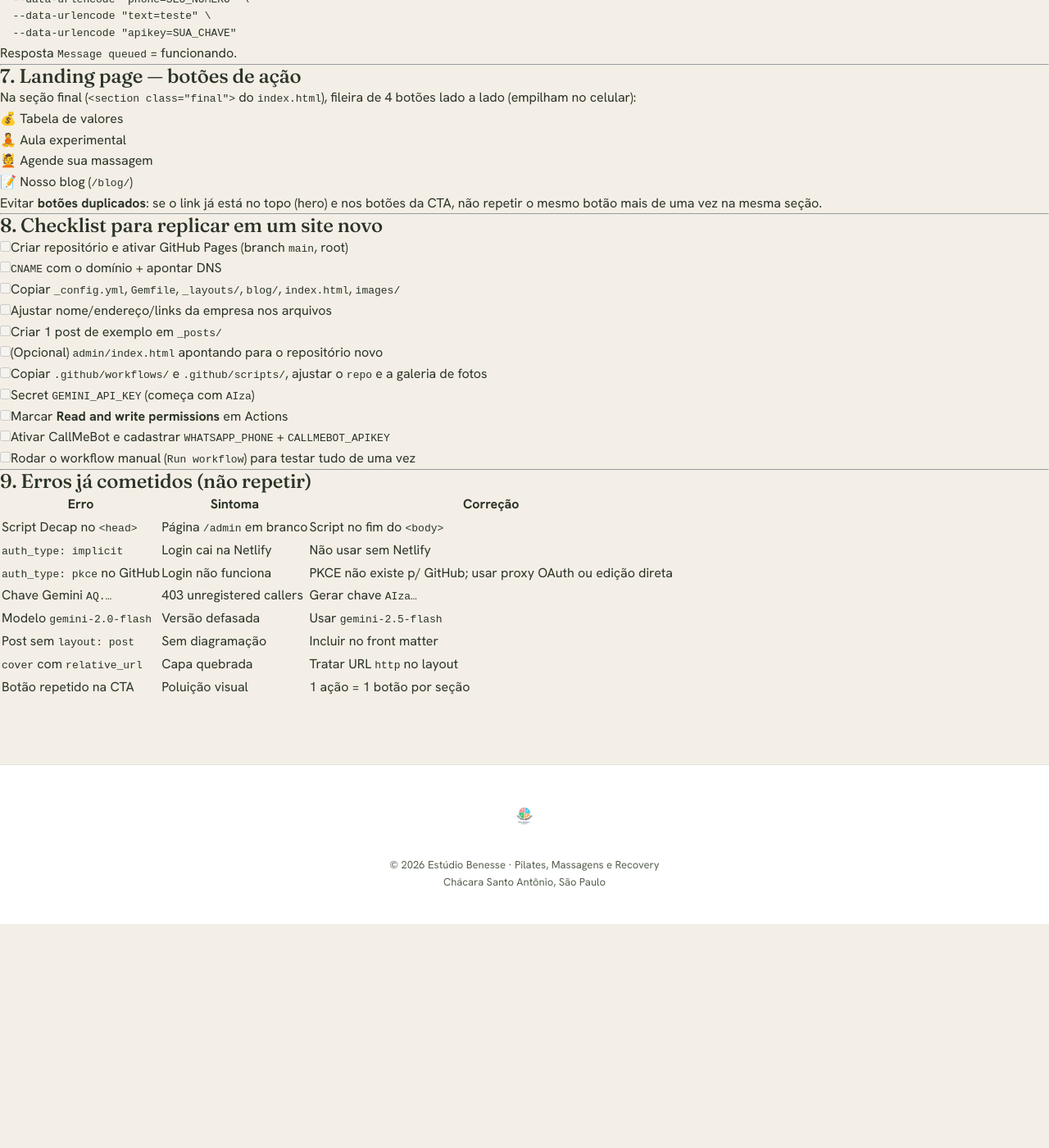
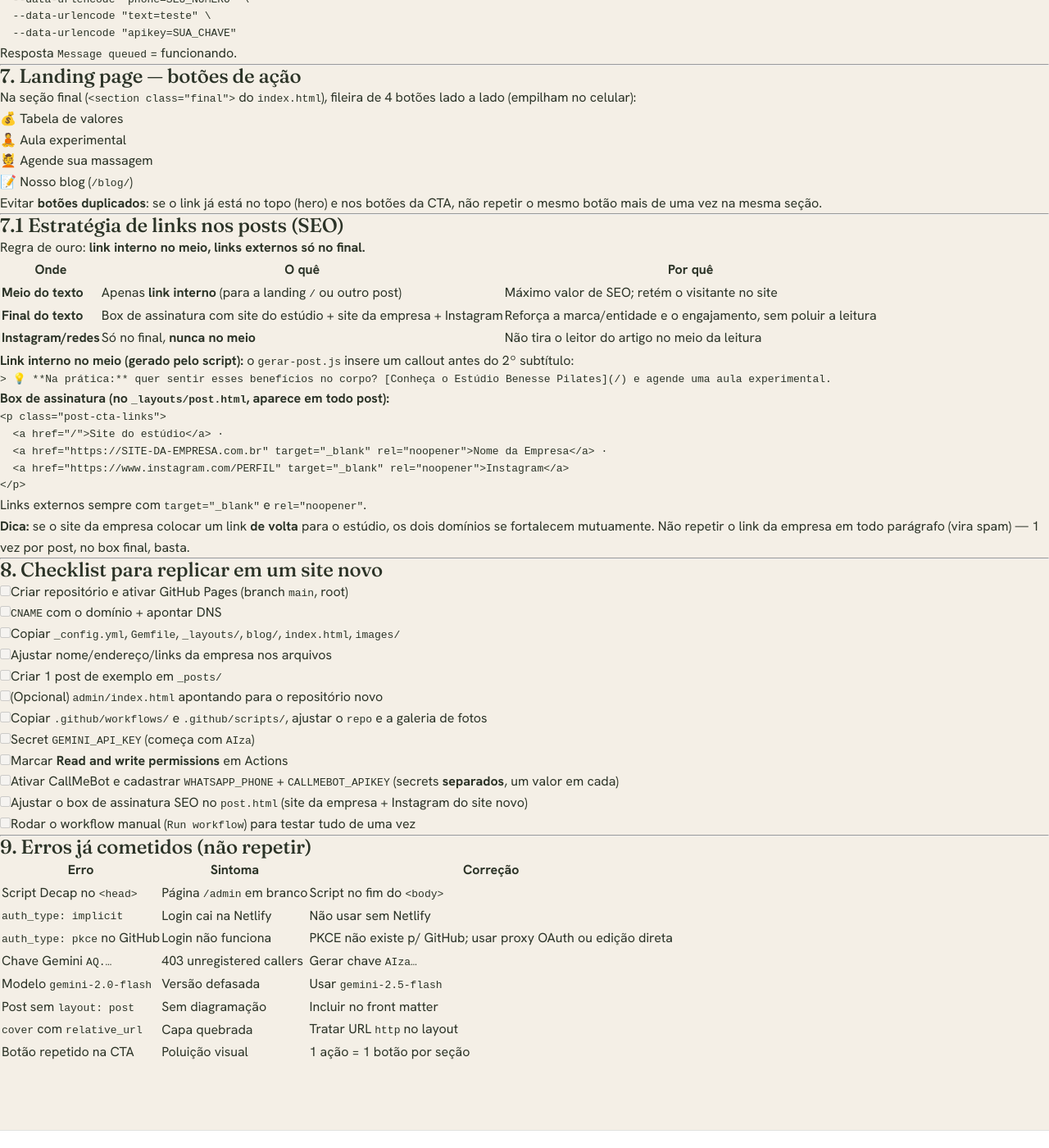
Before and after one commit to drptze-teste/sanopilates, a Jekyll site: the page built from GUIA-REPLICAR-BLOG.md, in a window 1280 px wide and 1400 px high, scrolled down 2512 px. Shown: the whole window at 82% size. Built offline with Jekyll 4.4.1, drawn with Linux system fonts in a browser that asks for light colours; our own code applies the rules of GitHub Pages for plain Markdown files; before the commit the page ends 3639 px from its top, so only the background shows below that.

Commit message:
docs: adiciona estrategia de links/SEO ao guia de replicacao

````diff
--- a/GUIA-REPLICAR-BLOG.md
+++ b/GUIA-REPLICAR-BLOG.md
@@ -182,6 +182,35 @@ Na seção final (`<section class="final">` do `index.html`), fileira de 4 botõ
 
 ---
 
+## 7.1 Estratégia de links nos posts (SEO)
+
+Regra de ouro: **link interno no meio, links externos só no final.**
+
+| Onde | O quê | Por quê |
+|------|-------|---------|
+| **Meio do texto** | Apenas **link interno** (para a landing `/` ou outro post) | Máximo valor de SEO; retém o visitante no site |
+| **Final do texto** | Box de assinatura com site do estúdio + site da empresa + Instagram | Reforça a marca/entidade e o engajamento, sem poluir a leitura |
+| **Instagram/redes** | Só no final, **nunca no meio** | Não tira o leitor do artigo no meio da leitura |
+
+**Link interno no meio (gerado pelo script):** o `gerar-post.js` insere um callout antes do 2º subtítulo:
+```markdown
+> 💡 **Na prática:** quer sentir esses benefícios no corpo? [Conheça o Estúdio Benesse Pilates](/) e agende uma aula experimental.
+```
+
+**Box de assinatura (no `_layouts/post.html`, aparece em todo post):**
+```html
+<p class="post-cta-links">
+  <a href="{{ site.baseurl }}/">Site do estúdio</a> ·
+  <a href="https://SITE-DA-EMPRESA.com.br" target="_blank" rel="noopener">Nome da Empresa</a> ·
+  <a href="https://www.instagram.com/PERFIL" target="_blank" rel="noopener">Instagram</a>
+</p>
+```
+> Links externos sempre com `target="_blank"` e `rel="noopener"`.
+
+**Dica:** se o site da empresa colocar um link **de volta** para o estúdio, os dois domínios se fortalecem mutuamente. Não repetir o link da empresa em todo parágrafo (vira spam) — 1 vez por post, no box final, basta.
+
+---
+
 ## 8. Checklist para replicar em um site novo
 
 - [ ] Criar repositório e ativar GitHub Pages (branch `main`, root)
@@ -193,7 +222,8 @@ Na seção final (`<section class="final">` do `index.html`), fileira de 4 botõ
 - [ ] Copiar `.github/workflows/` e `.github/scripts/`, ajustar o `repo` e a galeria de fotos
 - [ ] Secret `GEMINI_API_KEY` (começa com `AIza`)
 - [ ] Marcar **Read and write permissions** em Actions
-- [ ] Ativar CallMeBot e cadastrar `WHATSAPP_PHONE` + `CALLMEBOT_APIKEY`
+- [ ] Ativar CallMeBot e cadastrar `WHATSAPP_PHONE` + `CALLMEBOT_APIKEY` (secrets **separados**, um valor em cada)
+- [ ] Ajustar o box de assinatura SEO no `post.html` (site da empresa + Instagram do site novo)
 - [ ] Rodar o workflow manual (`Run workflow`) para testar tudo de uma vez
 
 ---
````
